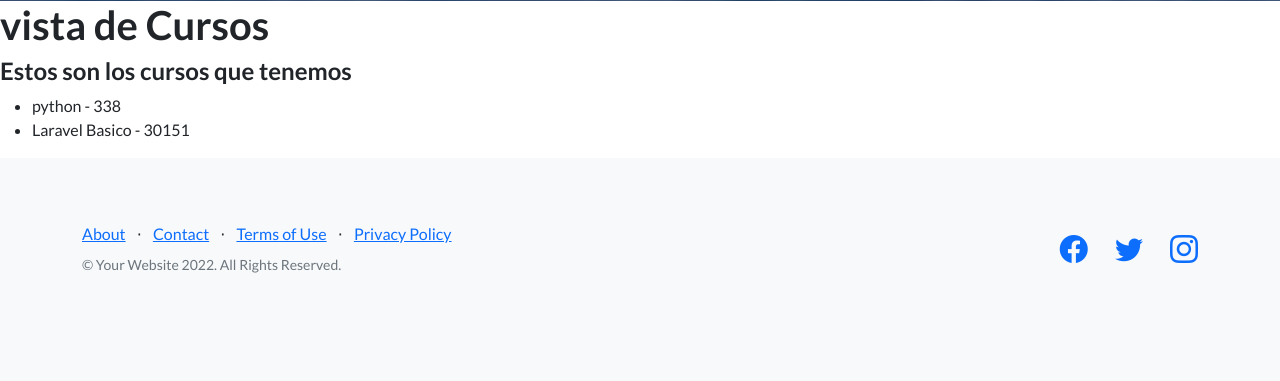
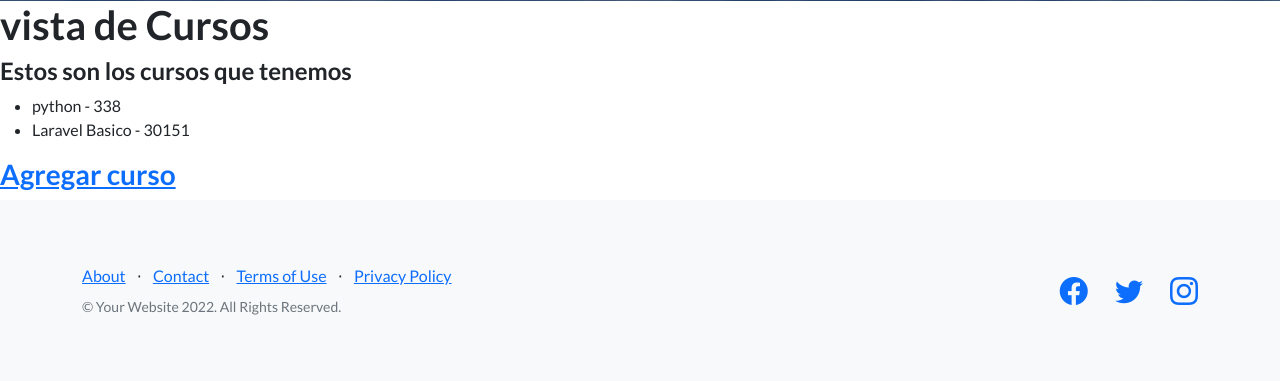
Before and after one commit to Fachu2989/ProyectoCoder, a Django app: page /app-coder/cursos/ in a window 1280 px wide. Shown: the part 612-993 px from the top of the page. Before the commit the page ends 885 px from the top, so only its background shows below. Run offline with Django 4.2, Linux system fonts and the light colour scheme; data comes from the database, SQL or seed files in the repository; some libraries are stand-ins or nearby versions.

Commit message:
Update cursos.html

```diff
--- a/AppCoder/template/cursos.html
+++ b/AppCoder/template/cursos.html
@@ -12,4 +12,8 @@
         {% endfor %}
 
     </ul>
+
+    <h3>
+        <a href="{% url 'cursoFormulario' %}">Agregar curso</a>
+    </h3>
 {% endblock contenidoQueCambia %}
```
